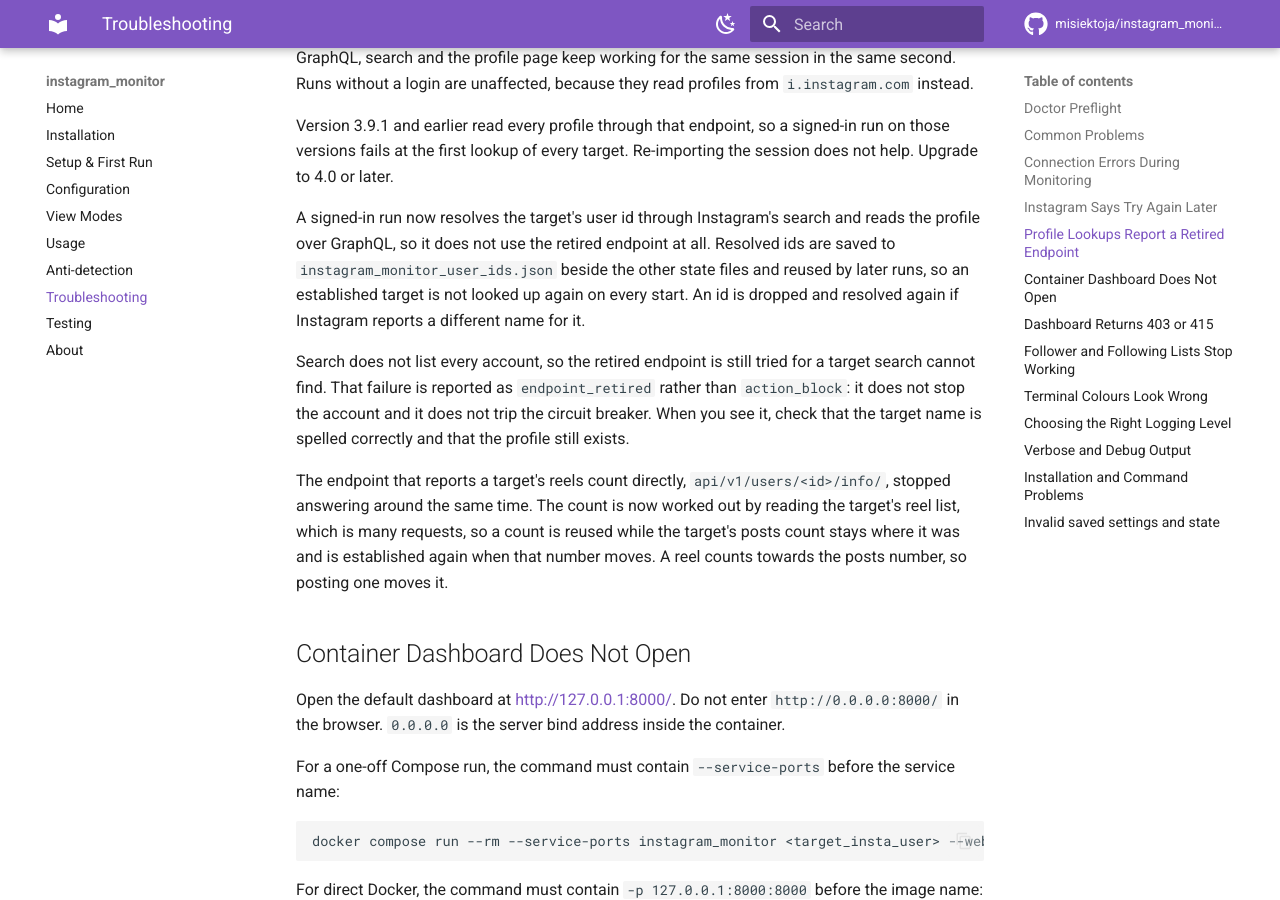
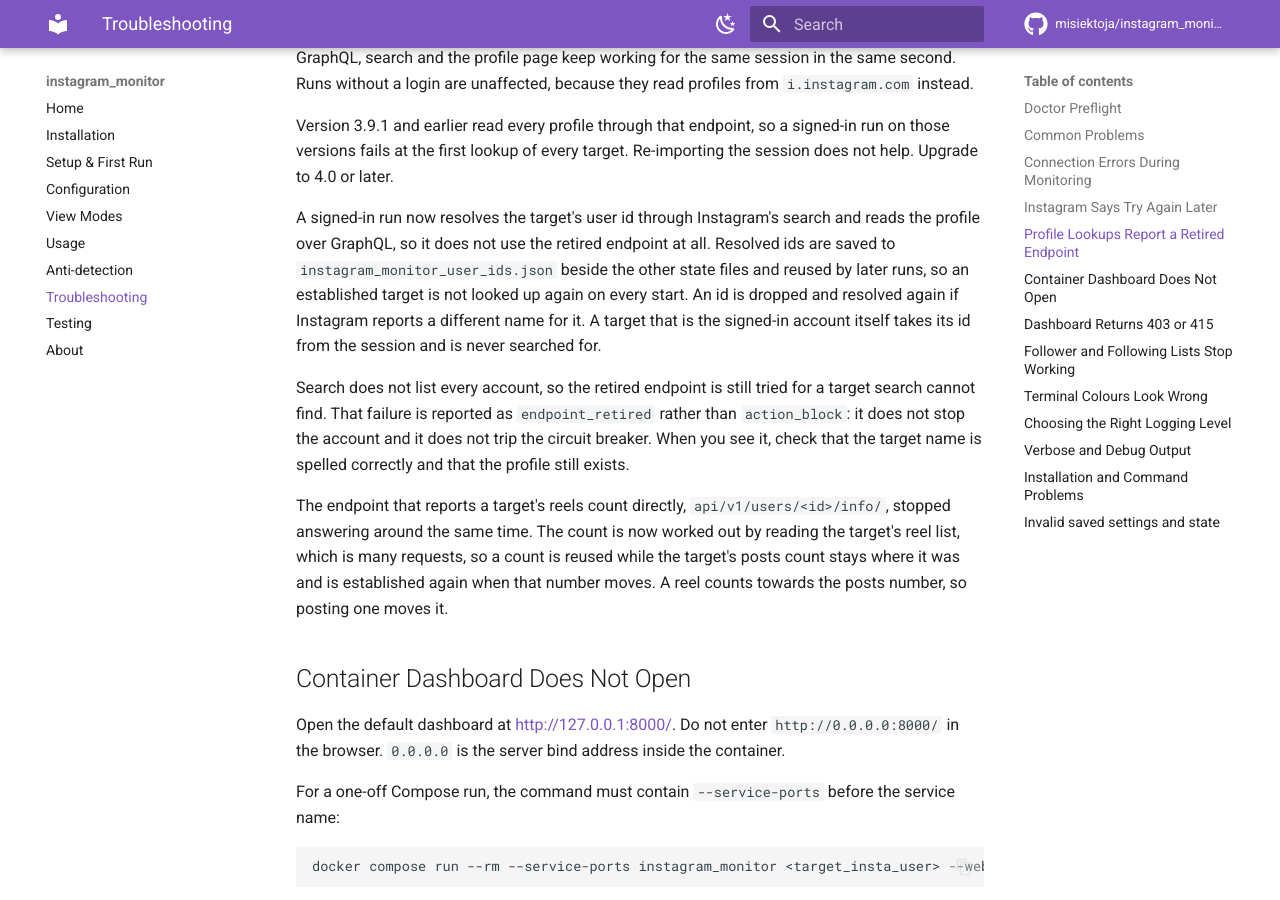
Before and after one commit to misiektoja/instagram_monitor, an MkDocs documentation site: the page built from docs/troubleshooting.md, in a window 1280 px wide and 900 px high, scrolled down 3792 px. Built offline with MkDocs 1.6.1 and Material for MkDocs 9.7.7, drawn with Linux system fonts in a browser that asks for light colours; comment, search, counter and statistics services are not loaded.

Commit message:
docs(troubleshooting): say the signed-in account is never searched for

```diff
--- a/docs/troubleshooting.md
+++ b/docs/troubleshooting.md
@@ -90,7 +90,7 @@
 
 Version 3.9.1 and earlier read every profile through that endpoint, so a signed-in run on those versions fails at the first lookup of every target. Re-importing the session does not help. Upgrade to 4.0 or later.
 
-A signed-in run now resolves the target's user id through Instagram's search and reads the profile over GraphQL, so it does not use the retired endpoint at all. Resolved ids are saved to `instagram_monitor_user_ids.json` beside the other state files and reused by later runs, so an established target is not looked up again on every start. An id is dropped and resolved again if Instagram reports a different name for it.
+A signed-in run now resolves the target's user id through Instagram's search and reads the profile over GraphQL, so it does not use the retired endpoint at all. Resolved ids are saved to `instagram_monitor_user_ids.json` beside the other state files and reused by later runs, so an established target is not looked up again on every start. An id is dropped and resolved again if Instagram reports a different name for it. A target that is the signed-in account itself takes its id from the session and is never searched for.
 
 Search does not list every account, so the retired endpoint is still tried for a target search cannot find. That failure is reported as `endpoint_retired` rather than `action_block`: it does not stop the account and it does not trip the circuit breaker. When you see it, check that the target name is spelled correctly and that the profile still exists.
 
```
